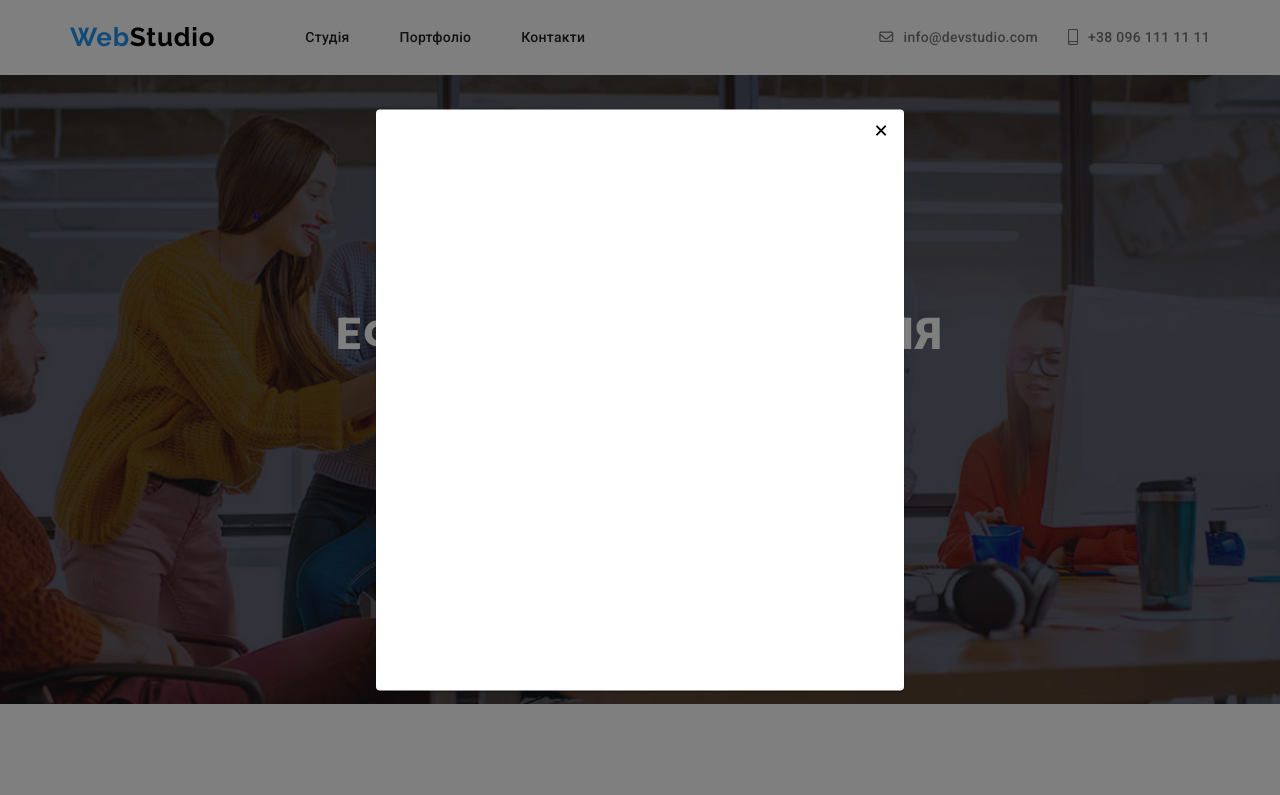
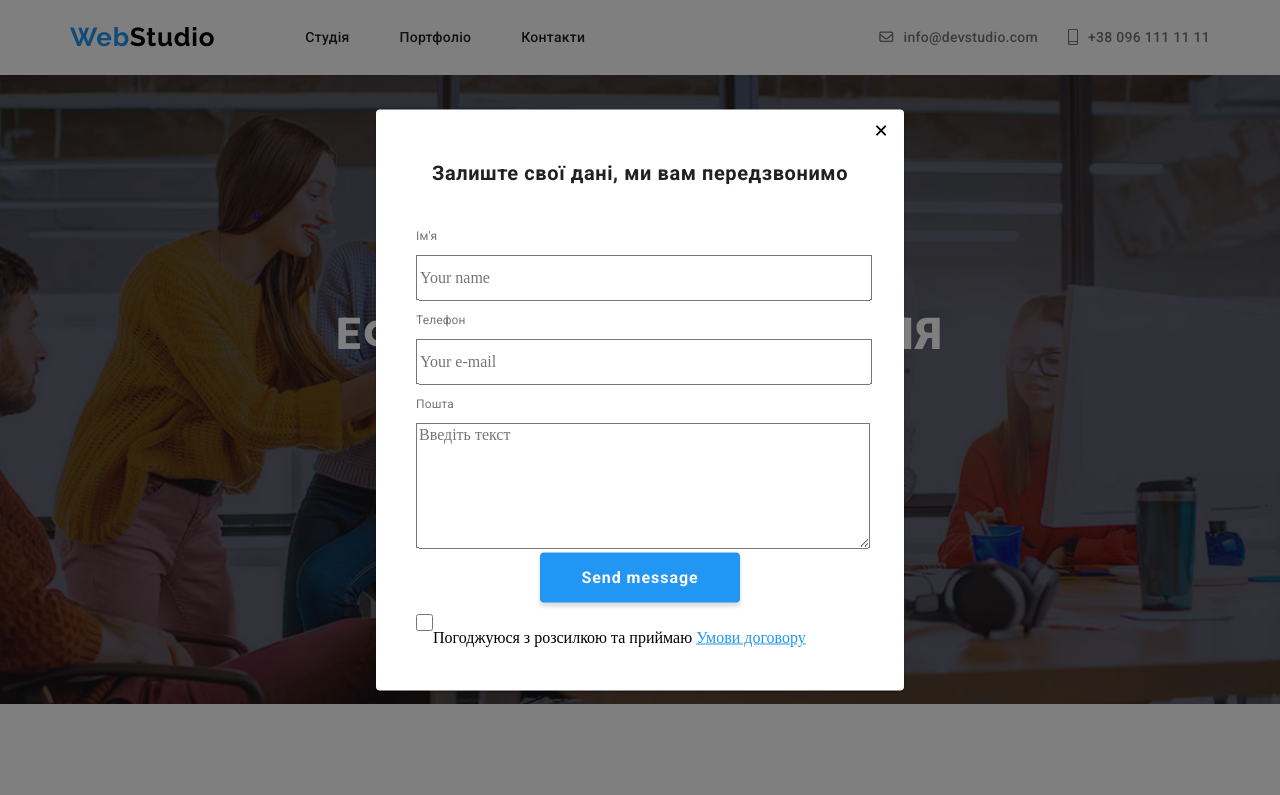
Before and after one commit to arinagalkina/WebStudio-1, a website: page index.html in a window 1280 px wide. Both pictures are taken after a click on the button "Замовити послугу". Shown: the top 795 px of the page. Drawn offline with nearby package versions, Linux system fonts and the light colour scheme; files whose address does not match are found by name.

Commit message:
modal form creating

```diff
--- a/css/block/header.css
+++ b/css/block/header.css
@@ -46,7 +46,7 @@
     padding: 20px 24px;
   }
   .promo {
-    background-image: url(../../src/img/img.png);
+
     z-index: 2;
     object-fit: cover;
   }
@@ -67,3 +67,6 @@
     width: 216px;
     height: 50px;
   }
+  .promo_overlay {
+    background-image: url(../../src/img/img.png);
+  }
--- a/css/block/modal.css
+++ b/css/block/modal.css
@@ -39,12 +39,74 @@
     0px 1px 1px 0px rgba(0, 0, 0, 0.14), 0px 1px 3px 0px rgba(0, 0, 0, 0.12);
 }
 .is-hidden {
-    display: none;
+  display: none;
 }
 .no-scroll {
-    overflow:hidden;
+  overflow: hidden;
 }
 
 span {
   color: black;
 }
+input {
+  width: 448px;
+  height: 40px;
+  flex-shrink: 0;
+}
+.expl_text {
+  color: #757575;
+  font-family: Roboto;
+  font-size: 12px;
+  font-style: normal;
+  font-weight: 400;
+  line-height: normal;
+  letter-spacing: 0.12px;
+}
+.form_text {
+  color: #212121;
+  text-align: center;
+  font-family: Roboto;
+  font-size: 20px;
+  font-style: normal;
+  font-weight: 700;
+  line-height: normal;
+  letter-spacing: 0.6px;
+}
+textarea {
+  width: 448px;
+  height: 120px;
+}
+form {
+  padding: 12px 40px 30px 40px;
+}
+.contact_btn {
+  width: 200px;
+  height: 50px;
+  flex-shrink: 0;
+  border-radius: 4px;
+  background: #2196f3;
+  box-shadow: 0px 4px 4px 0px rgba(0, 0, 0, 0.15);
+  border: none;
+  cursor: pointer;
+  color: #fff;
+  text-align: center;
+  font-family: Roboto;
+  font-size: 16px;
+  font-style: normal;
+  font-weight: 700;
+  line-height: 30px; /* 187.5% */
+  letter-spacing: 0.96px;
+  display: flex;
+  justify-content: center;
+  align-items: center;
+  margin: 0 auto;
+}
+.checkbox {
+  width: 17px;
+  cursor: pointer;
+}
+.blue {
+  color: #2196f3;
+  text-decoration: underline;
+  cursor: pointer;
+}
--- a/index.html
+++ b/index.html
@@ -75,6 +75,18 @@
                     <div class="modal">
                         <button  class="btn-m btn_close" data-close-modal> &times;
                         </button>
+                        <h3 class="form_text">Залиште свої дані, ми вам передзвонимо</h3>
+                        <form class="contant_form">
+
+                            <p  class="expl_text">Ім'я</p>
+                            <input type="text" placeholder="Your name">
+                            <p class="expl_text">Телефон</p>
+                            <input type="email" placeholder="Your e-mail">
+                             <p class="expl_text">Пошта</p>
+                             <textarea name="message" id="coments" placeholder="Введіть текст"></textarea>
+                              <button class="contact_btn">Send message</button>
+                              <input class="checkbox" type="checkbox"><label>Погоджуюся з розсилкою та приймаю <span class="blue">Умови договору</span> </label>
+                        </form>
 
                     </div>
                   </div>
```
